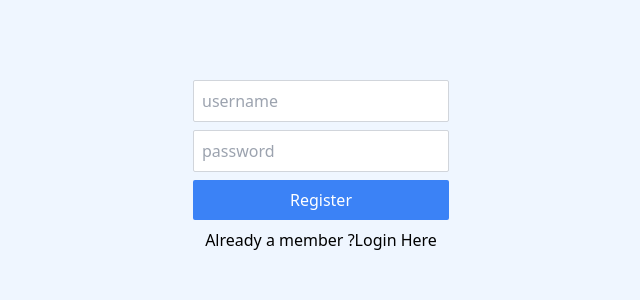
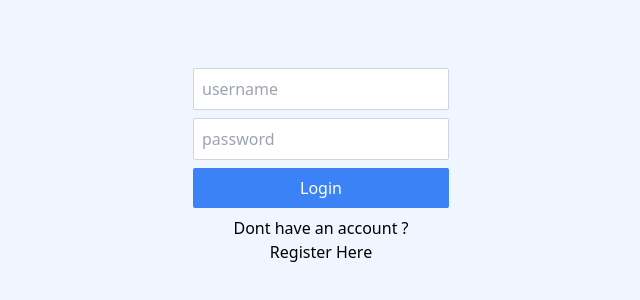
Before and after one commit to Euphoria99/delta-react, a React (Create React App) app: page / in a window 1280 px wide. Shown: the part 210-510 px from the top of the page, without its empty margins (319-959 px from the left). Built offline with nearby package versions, Linux system fonts and the light colour scheme; no server answers.

Commit message:
Resolving minor issues

```diff
--- a/src/Chat.jsx
+++ b/src/Chat.jsx
@@ -58,7 +58,9 @@ export default function Chat() {
     } else if ("text" in messageData) {
       // Check if the message text already exists in the messages state
       //incoming messages
-      setMessages((prev) => [...prev, { ...messageData }]);
+      if(messageData.sender === selectedUserId){
+        setMessages((prev) => [...prev, { ...messageData }]);
+      }
     }
   }
 
@@ -122,7 +124,7 @@ export default function Chat() {
         setMessages(res.data);
       });
     }
-  });
+  }, [selectedUserId]);
 
   useEffect(() => {
     axios.get("/people").then((res) => {
--- a/src/RegisterAndLogin.jsx
+++ b/src/RegisterAndLogin.jsx
@@ -5,7 +5,7 @@ import { UserContext } from "./UserContext.jsx";
 export default function RegisterAndLogin() {
   const [username, setUsername] = useState("");
   const [password, setPassword] = useState("");
-  const [isLoginOrRegister, setIsLoginOrRegister] = useState("register");
+  const [isLoginOrRegister, setIsLoginOrRegister] = useState("login");
   const { setUsername: setLoggedInUsername, setId } = useContext(UserContext);
 
   async function handleSubmit(ev) {
--- a/src/UserContext.jsx
+++ b/src/UserContext.jsx
@@ -1,21 +1,28 @@
 import { createContext } from "react";
-import {useState, useEffect} from "react";
+import { useState, useEffect } from "react";
 import axios from "axios";
 
 export const UserContext = createContext({});
 
-export function UserContextProvider({children}){
+export function UserContextProvider({ children }) {
+  const [username, setUsername] = useState(null);
+  const [id, setId] = useState(null);
 
-    const [username, setUsername] = useState(null);
-    const [id, setId] = useState(null);
+  useEffect(() => {
+    axios
+      .get("/profile")
+      .then((response) => {
+        setId(response.data.userId);
+        setUsername(response.data.username);
+      })
+      .catch((error) => {
 
-    useEffect( () => {
-        axios.get('./profile', {withCredentials: true}).then(response => {
-           setId(response.data.userId);
-           setUsername(response.data.username)
-        } )
-    })
-    return(
-        <UserContext.Provider value={{username,setUsername,id,setId}}>{children}</UserContext.Provider>
-    )
+      });
+  }, []);
+
+  return (
+    <UserContext.Provider value={{ username, setUsername, id, setId }}>
+      {children}
+    </UserContext.Provider>
+  );
 }
```
